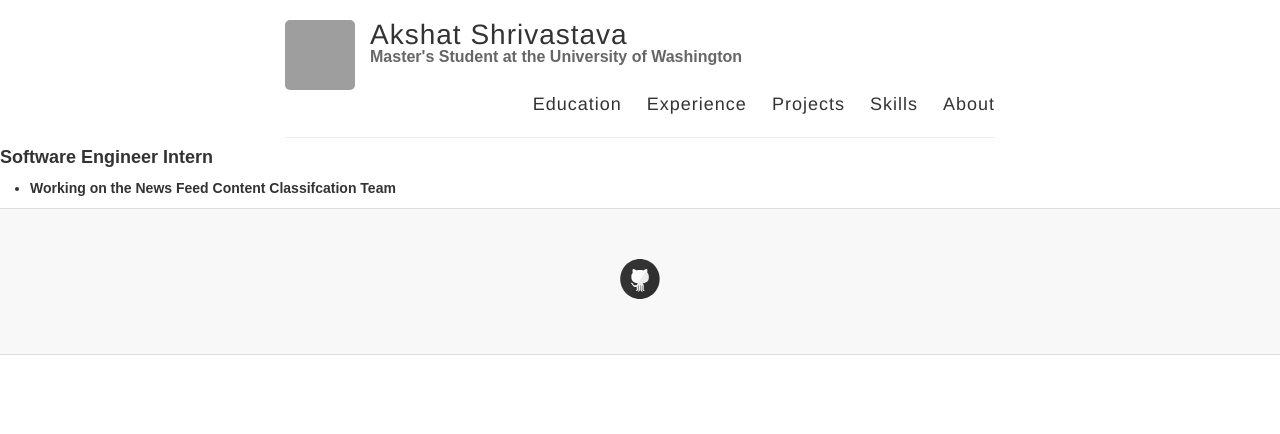
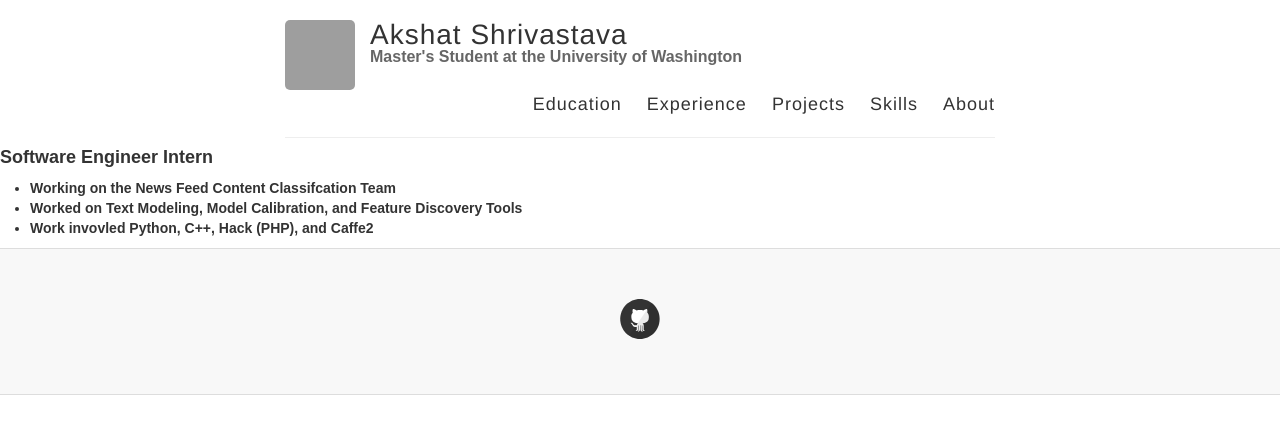
Before and after one commit to AkshatSh/akshatsh.github.io, a Jekyll site: the page built from _posts/2018-6-21-exp.markdown, in a window 1280 px wide. Shown: the top 434 px of the page. Built offline with Jekyll 4.4.1, drawn with Linux system fonts in a browser that asks for light colours; nearby versions of some CDN libraries; grey boxes are pictures that could not be loaded.

Commit message:
Updated Facebook Experience

```diff
--- a/_posts/2018-6-21-exp.markdown
+++ b/_posts/2018-6-21-exp.markdown
@@ -9,3 +9,5 @@ description: |
 #### Software Engineer Intern
 
 * Working on the News Feed Content Classifcation Team
+* Worked on Text Modeling, Model Calibration, and Feature Discovery Tools
+* Work invovled Python, C++, Hack (PHP), and Caffe2
```
